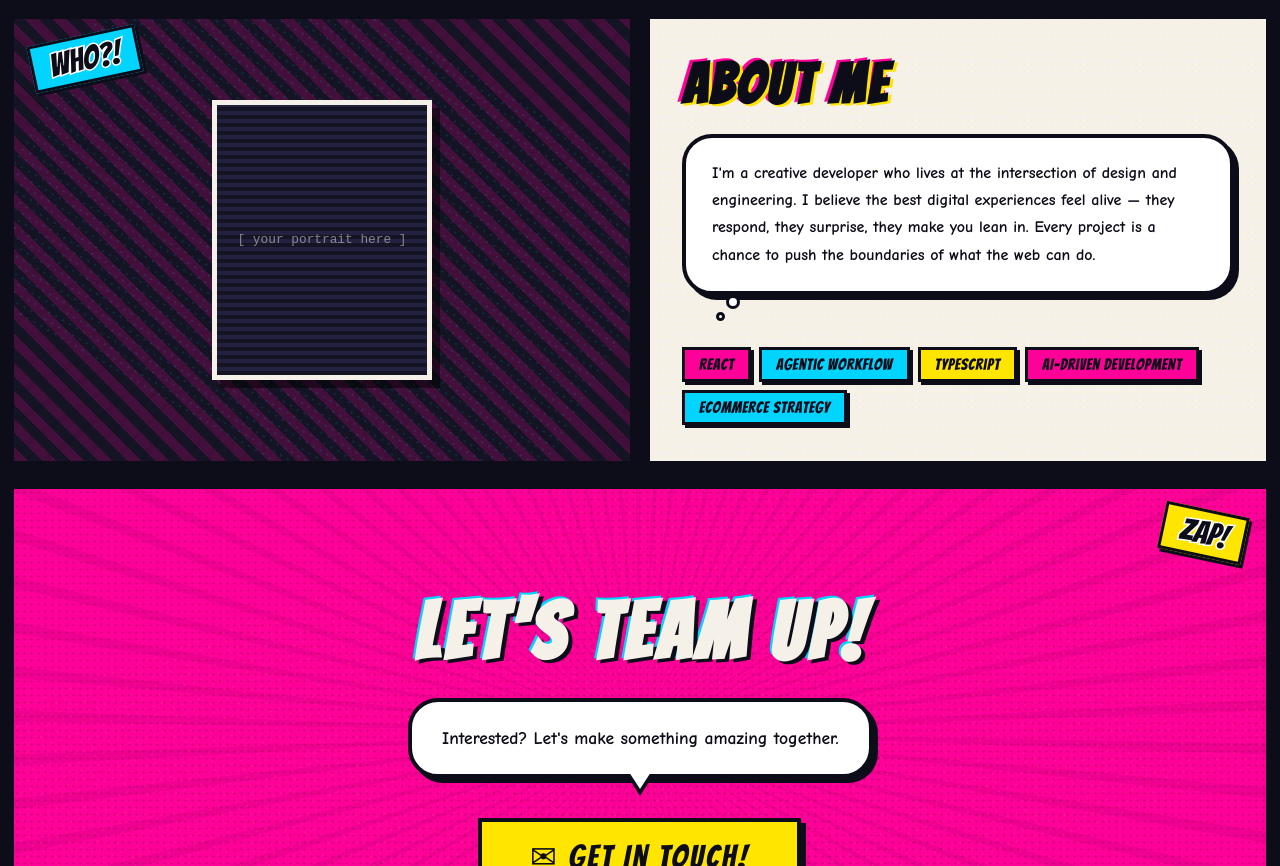
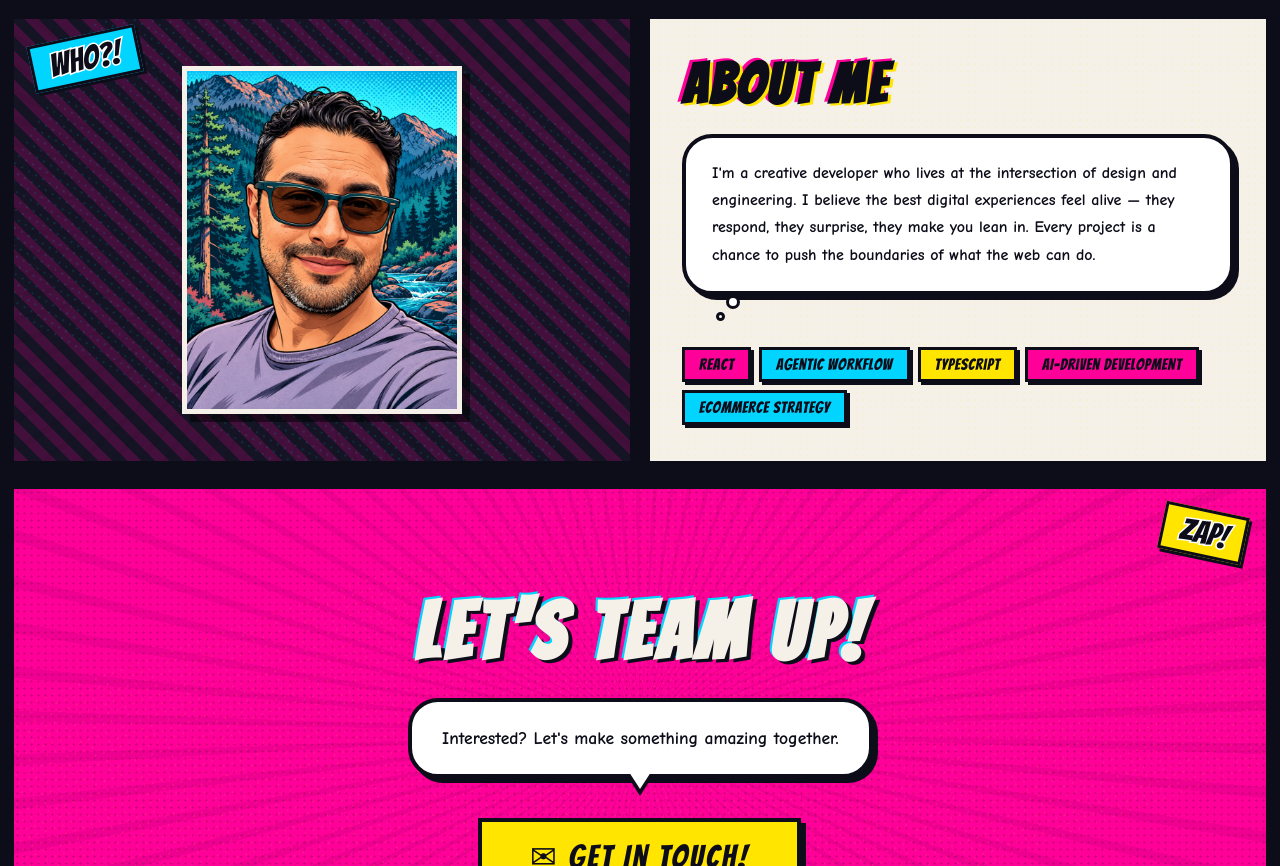
Before and after one commit to dereklopez2181/portfolio, an Astro site: page / in a window 1280 px wide. Shown: the part 1436-2302 px from the top of the page. Built offline with nearby package versions, Linux system fonts and the light colour scheme; Astro itself is replaced by a stand-in of ours.

Commit message:
Add comic portrait to About Me (#3)

```diff
--- a/src/components/spiderverse/AboutSection.tsx
+++ b/src/components/spiderverse/AboutSection.tsx
@@ -13,7 +13,7 @@ export default function AboutSection({ bio, skills }: AboutProps) {
     <section ref={ref as RefObject<HTMLElement>} style={{ background: 'var(--ink)', padding: 'var(--gutter)' }}>
       <div style={{
         display: 'grid',
-        gridTemplateColumns: 'repeat(auto-fit, minmax(320px, 1fr))',
+        gridTemplateColumns: 'repeat(auto-fit, minmax(min(100%, 320px), 1fr))',
         gap: 'var(--gutter)',
       }}>
         {/* Portrait panel */}
@@ -40,23 +40,23 @@ export default function AboutSection({ bio, skills }: AboutProps) {
             backgroundSize: '8px 8px', transform: 'rotate(30deg)',
             pointerEvents: 'none', zIndex: 1,
           }} />
-          <div style={{
-            width: '220px', height: '280px',
-            border: '5px solid var(--paper)',
-            background: `repeating-linear-gradient(
-              0deg, var(--near-black) 0px, var(--near-black) 4px, #222240 4px, #222240 8px
-            )`,
-            display: 'flex', alignItems: 'center', justifyContent: 'center',
-            position: 'relative', zIndex: 3,
-            boxShadow: '8px 8px 0 rgba(0,0,0,0.5)',
-          }}>
-            <span style={{
-              fontFamily: 'monospace', color: 'var(--paper)',
-              fontSize: '0.8rem', opacity: 0.5, textAlign: 'center', padding: '20px',
-            }}>
-              [ your portrait here ]
-            </span>
-          </div>
+          <img
+            src="/brand_assets/derek-cartoon-portrait.jpg"
+            alt="Comic-style portrait of Derek Lopez in teal sunglasses beside a mountain creek"
+            width={768}
+            height={960}
+            loading="lazy"
+            decoding="async"
+            style={{
+              display: 'block',
+              width: 'min(280px, calc(100% - 40px))',
+              height: 'auto',
+              border: '5px solid var(--paper)',
+              position: 'relative',
+              zIndex: 3,
+              boxShadow: '8px 8px 0 rgba(0,0,0,0.5)',
+            }}
+          />
           <div style={{ position: 'absolute', top: '16px', left: '16px', zIndex: 5 }}>
             <SfxText text="WHO?!" color="var(--cyan)" rotation={-12} />
           </div>
```
Also changed, not shown: public/brand_assets/derek-cartoon-portrait.jpg (added).
